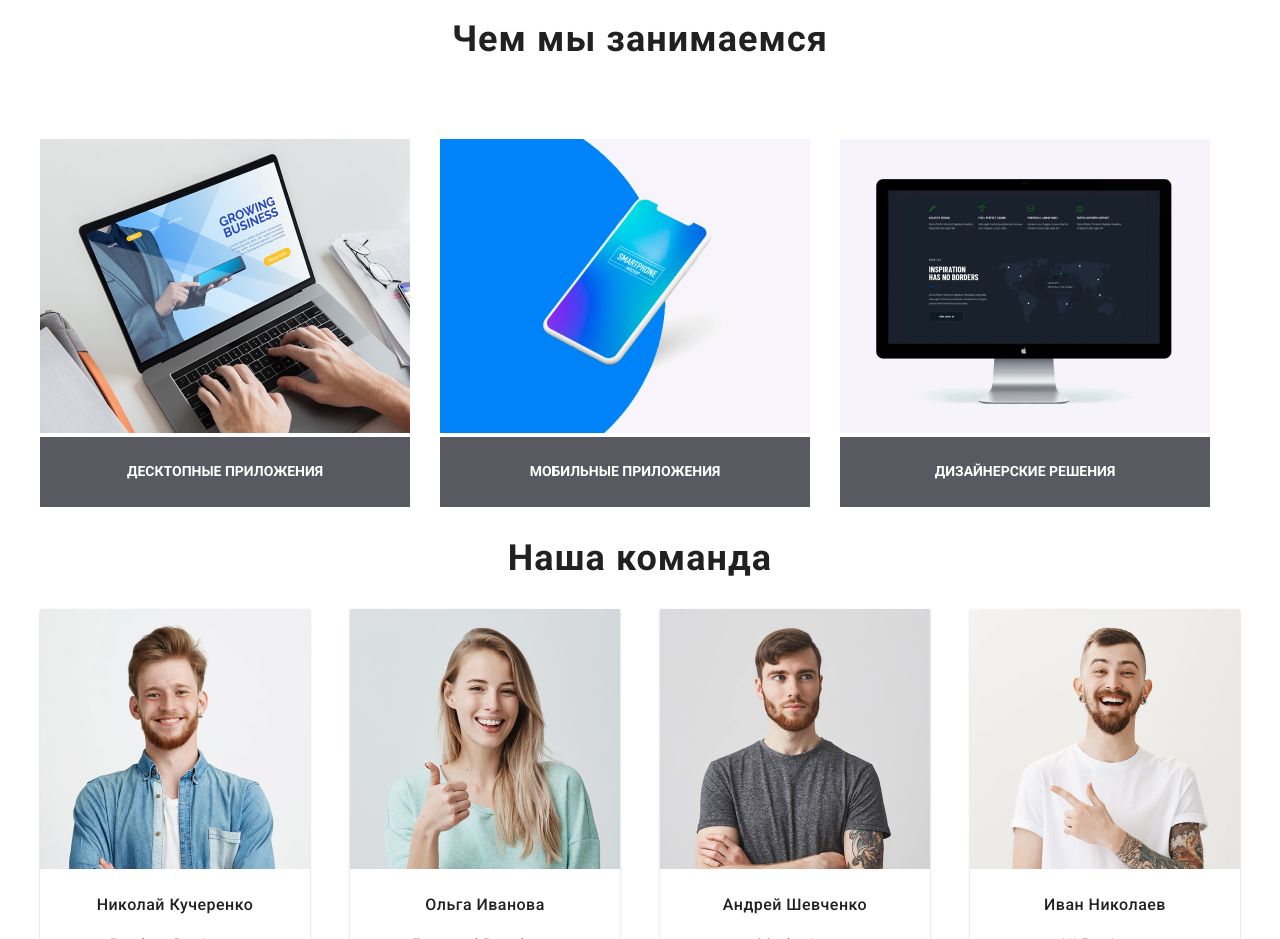
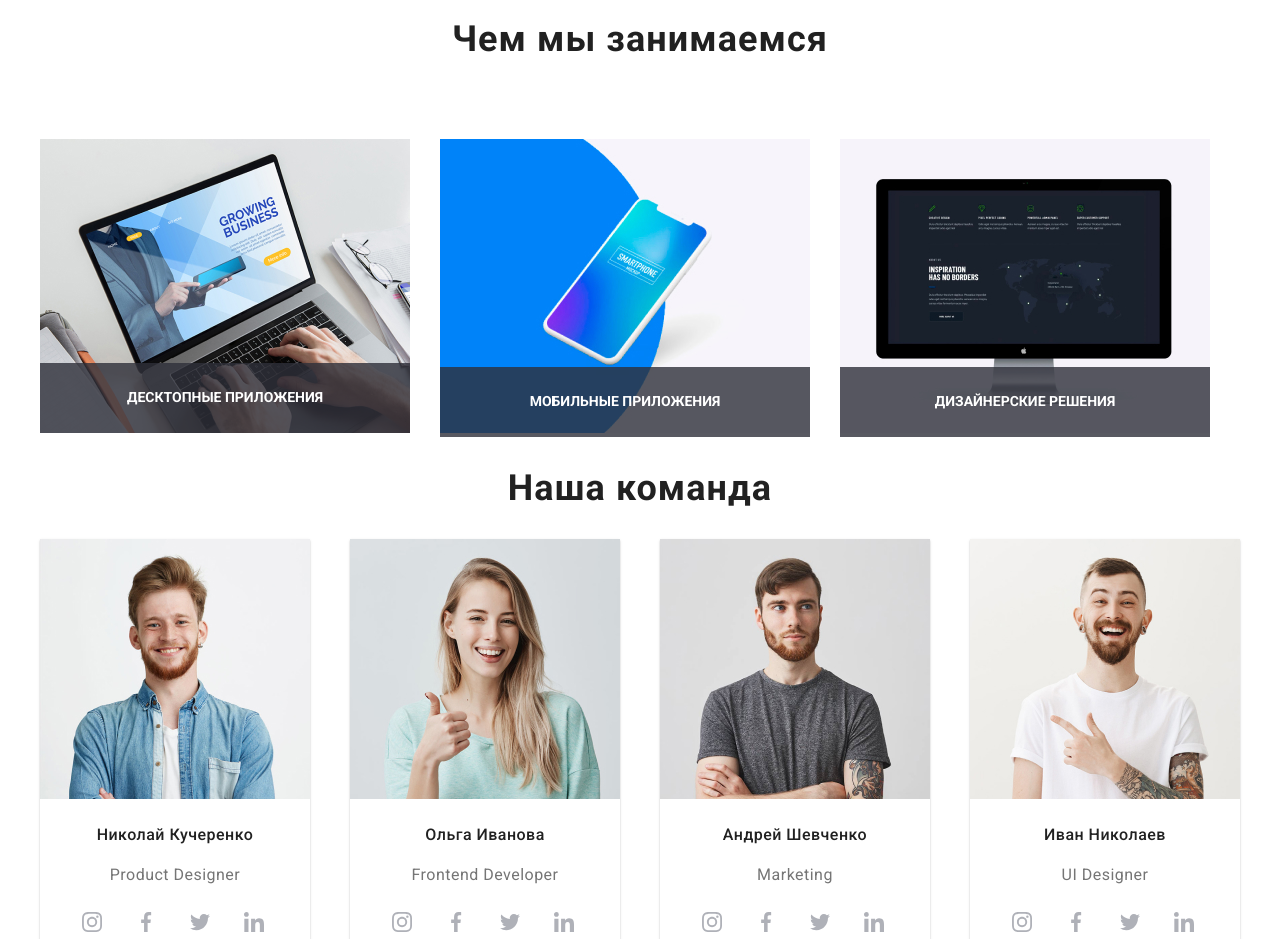
Before and after one commit to Elena-IT/goit-markup-hw-05, a plain HTML site: page index.html in a window 1280 px wide. Shown: the part 1200-2139 px from the top of the page. Drawn offline with Linux system fonts and the light colour scheme.

Commit message:
Activity wrapper

```diff
--- a/CSS/styles.css
+++ b/CSS/styles.css
@@ -356,9 +356,7 @@ margin-bottom: 20px;}
   .image-wrapper{
     position: relative;
   }
-  .activity-subh-r {
-    display: block;
-  }
+
 
   .about-us-sect {
     list-style: none;
@@ -405,6 +403,9 @@ margin-bottom: 20px;}
   letter-spacing: 0.03em;
   color: #212121;
 }
+.activity-wrapper {
+  position: relative;
+}
  .activity-list-item {
   list-style: none;
   margin-top: 48px;
@@ -429,12 +430,13 @@ background-image: linear-gradient(
 /*.acivityy-wrapper {
   position: relative;
 }
-.activity-list-item-image {
-  display: block;
-}*/
+*/
+   .activity-list-item-image {
+    display: block;
+  }
 
 .activity-subh-r {
-  /*position: absolute;*/
+  position: absolute;
   bottom: 0;
   left: 0;
   width: 100%;
@@ -448,17 +450,16 @@ background-image: linear-gradient(
   text-transform: uppercase;
   color: #ffffff;
   background-color: rgba(47, 48, 58, 0.8);
+  }
 
-}
-
-  .activity-subh-r {
+/*  .activity-subh-r {
 width: 370px;
 left: 215px;
 top: 1435px;
 background-color: rgba(47, 48, 58, 0.8);
 text-align: center;
 
-  }
+  }*/
 
  .team-section-container {
     max-width: 1200px;
```
